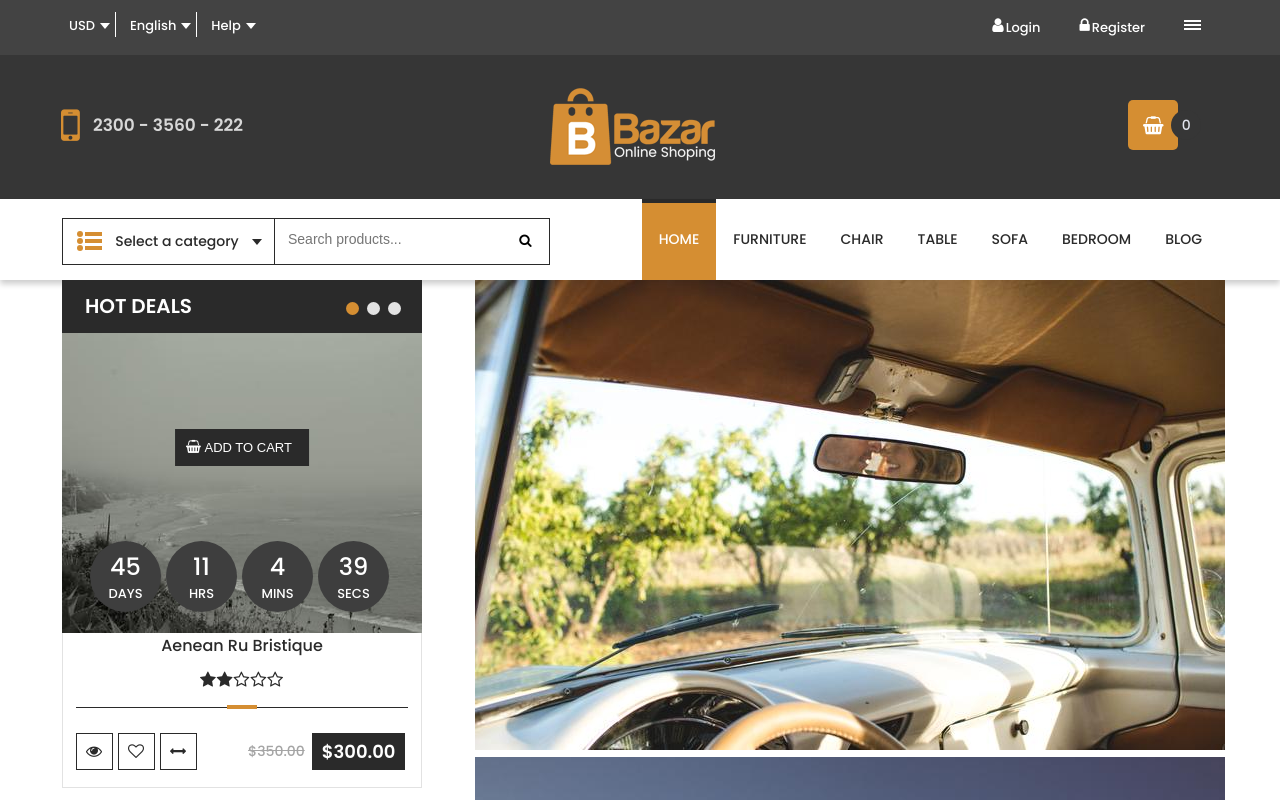
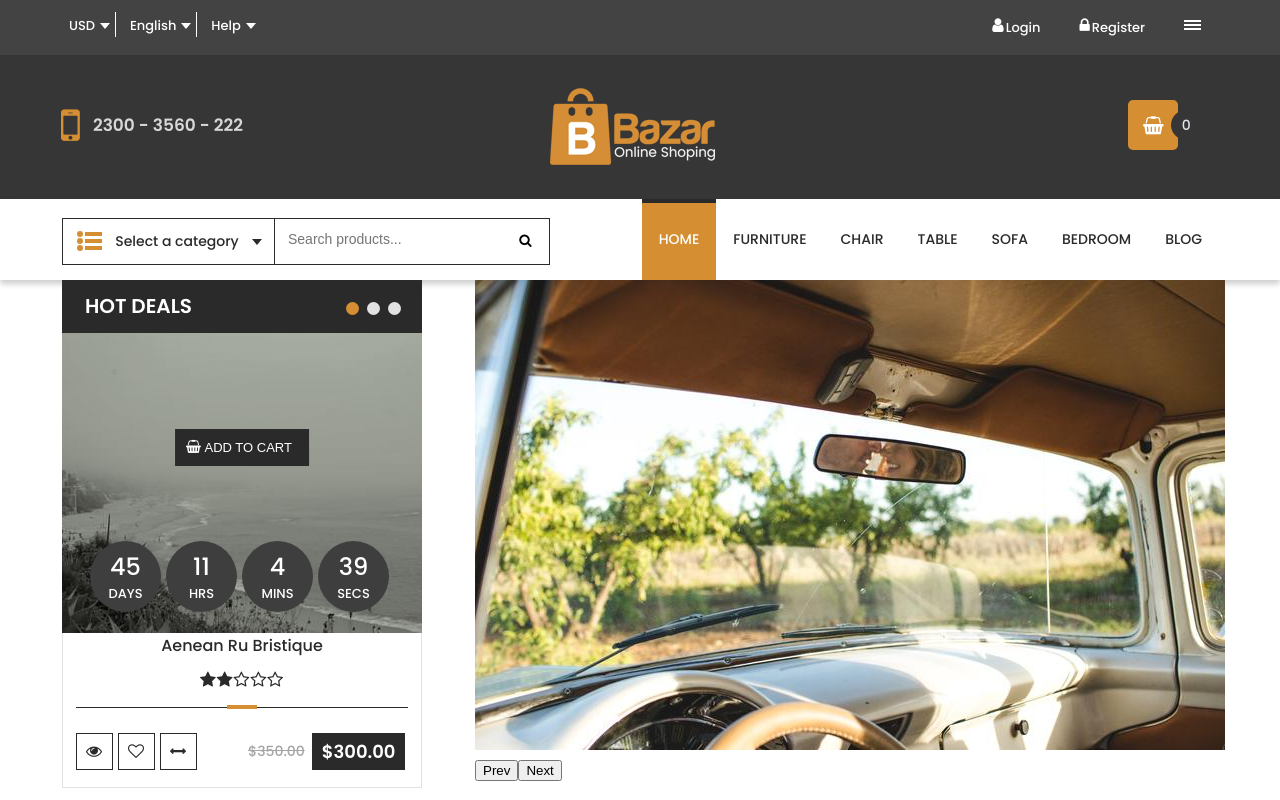
Before and after one commit to SHAH0001/bazar, a Vue app: page / in a window 1280 px wide. Shown: the top 800 px of the page. Built offline with nearby package versions, Linux system fonts and the light colour scheme.

Commit message:
slider done

```diff
--- a/src/components/Slider/V-slider-item.vue
+++ b/src/components/Slider/V-slider-item.vue
@@ -1,8 +1,6 @@
 <template>
     <div class="v-slider-item">
-        <div>
-            <img :src="require('@/assets/images/' + itemData.image)" alt="">
-        </div>
+        <img :src="require('@/assets/images/' + itemData.image)" alt="">
     </div>
 </template>
 <script>
@@ -17,4 +15,10 @@ export default {
 </script>
 <style lang="scss" scoped>
 
+    .v-slider-item {
+        // width: 750px;
+        // float: left;
+        margin: 0 0 0 0;
+    }
+
 </style>
--- a/src/components/Slider/V-slider.vue
+++ b/src/components/Slider/V-slider.vue
@@ -1,10 +1,16 @@
 <template>
-    <div class="v-slider">
-        <vSliderItem
-            v-for="item in sliderData"
-            :key="item.id"
-            :itemData="item"
-        ></vSliderItem>
+    <div class="v-slider-wrapper">
+        <div class="v-slider"
+            :style="{'margin-left': '-' + (100 * currentSlideIndex) + '%'}"
+        >
+            <vSliderItem
+                v-for="item in sliderData"
+                :key="item.id"
+                :itemData="item"
+            ></vSliderItem>
+        </div>
+        <button @click="prevSlide">Prev</button>
+        <button @click="nextSlide">Next</button>
     </div>
 </template>
 <script>
@@ -29,6 +35,9 @@ export default {
             }
         },
         nextSlide() {
+            if(this.currentSlideIndex >= this.sliderData.length - 1) {
+                return this.currentSlideIndex = 0
+            }
             this.currentSlideIndex++
         }
     },
@@ -38,5 +47,15 @@ export default {
 }
 </script>
 <style lang="scss" scoped>
+    .v-slider-wrapper {
+        width: 100%;
+        overflow: hidden;
+    }
 
+    .v-slider {
+        display: flex;
+        width: 300%;
+        // margin-left: 0;
+        transition: all ease .5s;
+    }
 </style>
--- a/src/views/Home.vue
+++ b/src/views/Home.vue
@@ -277,7 +277,7 @@ import vSlider from '../components/Slider/V-slider.vue'
     }
 
     .main-slider-block-right {
-
+        width: 750px;
     }
 
 </style>
```
